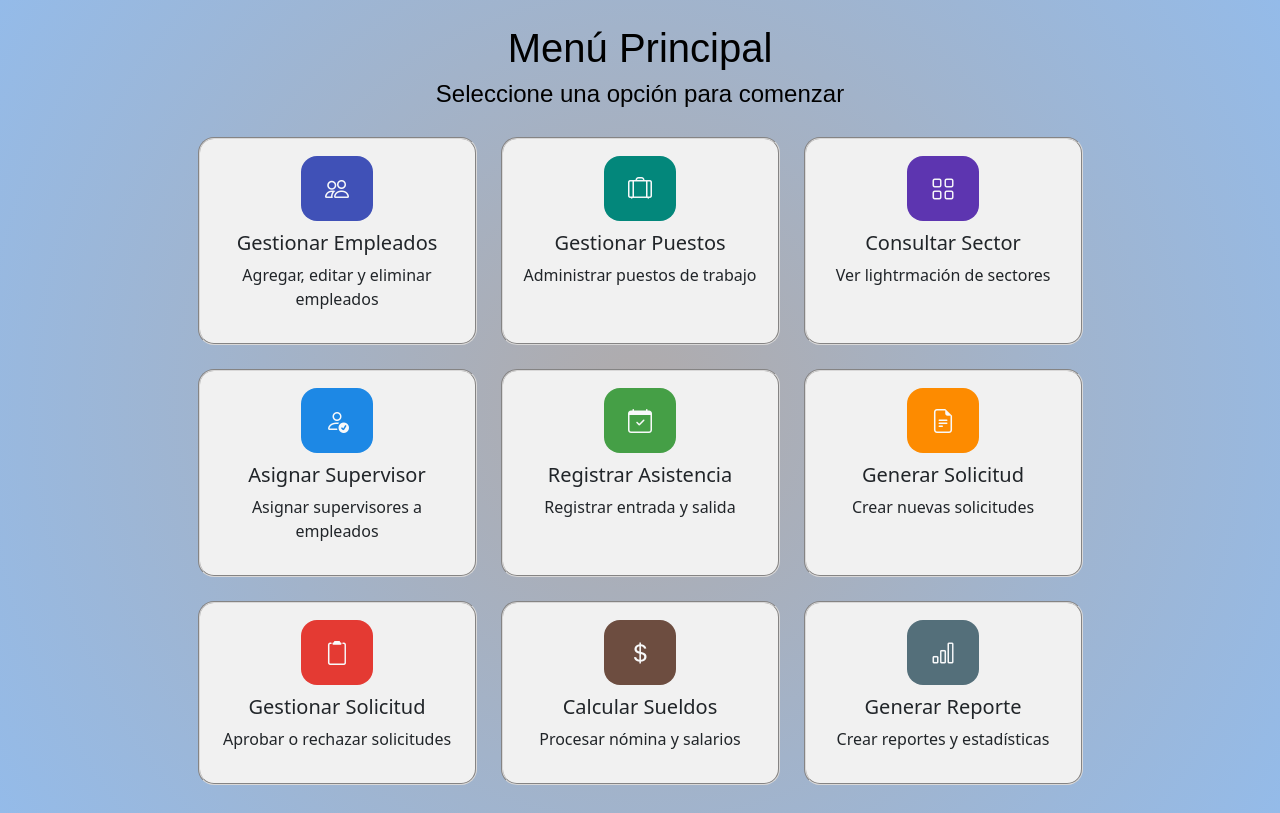
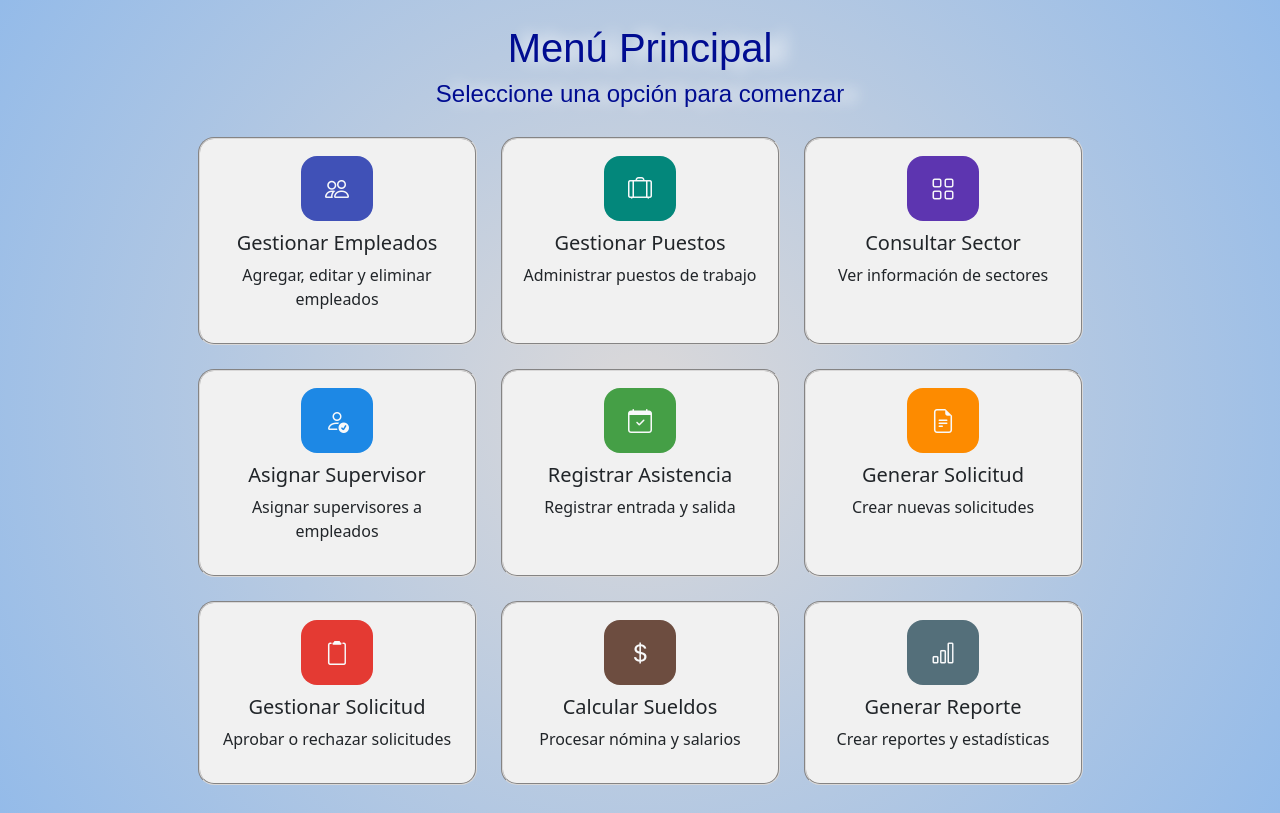
Before and after one commit to LuuRuiz17/GestionDePersonal-AdR-TFI, a React (Vite) app: page / in a window 1280 px wide. Built offline with nearby package versions, Linux system fonts and the light colour scheme; a web font is replaced by a local one.

Commit message:
Modifiqué el color del título

```diff
--- a/src/App.css
+++ b/src/App.css
@@ -5,14 +5,15 @@
   background: #b0abab;
   background: radial-gradient(
     circle,
-    rgba(176, 171, 171, 1) 0%,
+    rgb(220, 217, 217) 0%,
     rgba(148, 187, 233, 1) 100%
   );
 }
 
 .titulo{
-  color: black;
+  color: #000c91;
   font-family: "Elms Sans", sans-serif;
+  text-shadow: 15px 0px 15px rgb(255, 255, 255);
 }
 
 .contenidoPrincipal {
--- a/src/components/pages/MenuPrincipal.jsx
+++ b/src/components/pages/MenuPrincipal.jsx
@@ -36,7 +36,7 @@ const MenuPrincipal = () => {
             ></i>
           </div>
           <h5 className="mt-4">Consultar Sector</h5>
-          <p>Ver lightrmación de sectores</p>
+          <p>Ver información de sectores</p>
         </Col>
 
         <Col md={3} className="cardMenu p-3 m-1 rounded-4 text-center">
```
